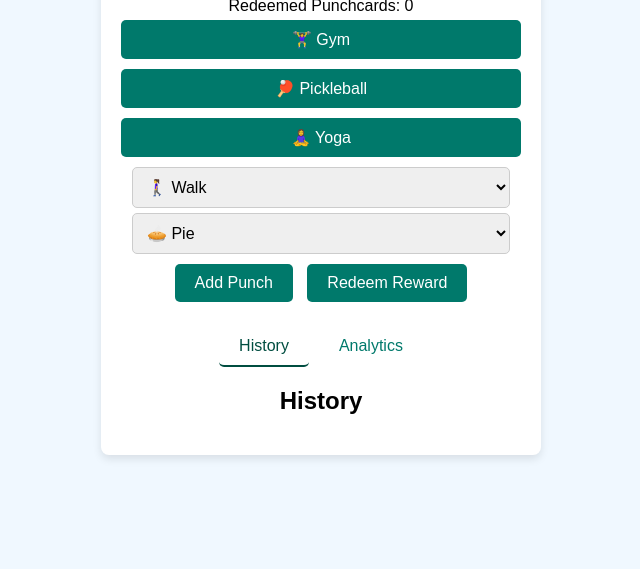
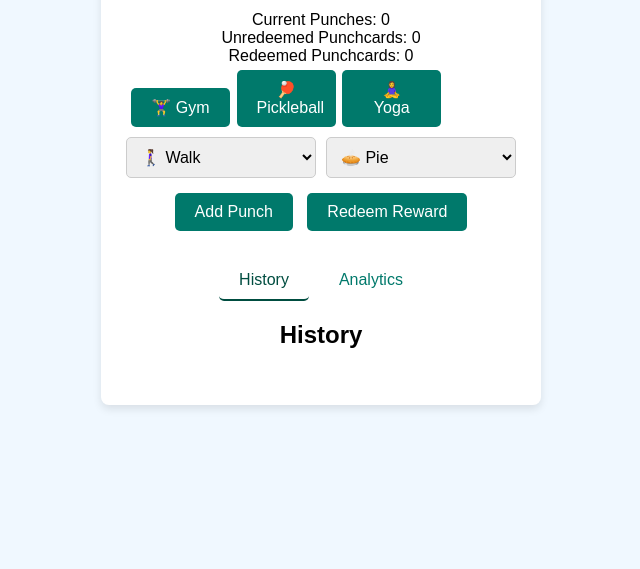
Before and after one commit to kathayl/gym-punchcard, a website: page index.html in a window 1280 px wide. Shown: the part 231-800 px from the top of the page, without its empty margins (319-959 px from the left). Drawn offline with nearby package versions, Linux system fonts and the light colour scheme; no server answers.

Commit message:
Fix layout issues and add scrolling to history

```diff
--- a/index.html
+++ b/index.html
@@ -13,6 +13,7 @@
     <div id="unredeemedPunchcards">Unredeemed Punchcards: 0</div>
     <div id="redeemedPunchcards">Redeemed Punchcards: 0</div>
 
+    <div class="activity-reward-section">
       <div id="activityButtons" class="activity-buttons"></div>
 
       <select id="activityDropdown" class="dropdown">
@@ -25,15 +26,18 @@
       </select>
       <input type="text" id="reward" placeholder="Enter reward" style="display: none;">
 
+      <div class="button-container">
         <button onclick="addPunch()">Add Punch</button>
         <button onclick="redeemReward()">Redeem Reward</button>
+      </div>
+    </div>
 
     <div class="tab-container">
-      <button class="tab-button" onclick="openTab(event, 'history')">History</button>
+      <button class="tab-button active" onclick="openTab(event, 'history')">History</button>
       <button class="tab-button" onclick="openTab(event, 'analytics')">Analytics</button>
     </div>
 
-    <div id="history" class="tab-content">
+    <div id="history" class="tab-content active">
       <h2>History</h2>
       <ul id="historyList"></ul>
     </div>
--- a/styles.css
+++ b/styles.css
@@ -1,5 +1,3 @@
-/* styles.css */
-
 /* General styles */
 body {
     font-family: Arial, sans-serif;
@@ -10,6 +8,7 @@ body {
     align-items: center;
     height: 100vh;
     background-color: #f0f8ff;
+    overflow-y: auto; /* Allow vertical scrolling */
   }
 
   .container {
@@ -60,14 +59,33 @@ body {
 
   /* Styles for activity buttons */
   .activity-buttons button {
-    width: 100%;
-    margin: 5px 0;
+    width: 30%;
+    margin: 5px 1%;
+    box-sizing: border-box;
+  }
+
+  /* Layout adjustments */
+  .activity-reward-section {
+    display: flex;
+    flex-wrap: wrap;
+    justify-content: space-between;
+  }
+
+  .dropdown, .input-container {
+    flex: 1 1 45%;
+    margin: 5px;
+    box-sizing: border-box;
+  }
+
+  .button-container {
+    flex: 1 1 45%;
+    margin: 5px;
+    box-sizing: border-box;
   }
 
   .dropdown {
     display: block;
-    width: calc(100% - 22px);
-    margin: 5px auto;
+    width: 100%;
     padding: 10px;
     font-size: 1em;
     border: 1px solid #ccc;
@@ -102,6 +120,11 @@ body {
 
   .delete-link {
     color: red;
+  }
+
+  #historyList {
+    max-height: 300px; /* Adjust height as needed */
+    overflow-y: auto;
   }
 
   /* Styles for tabs */
```
Lines whose indentation alone changed are shown as unchanged.
